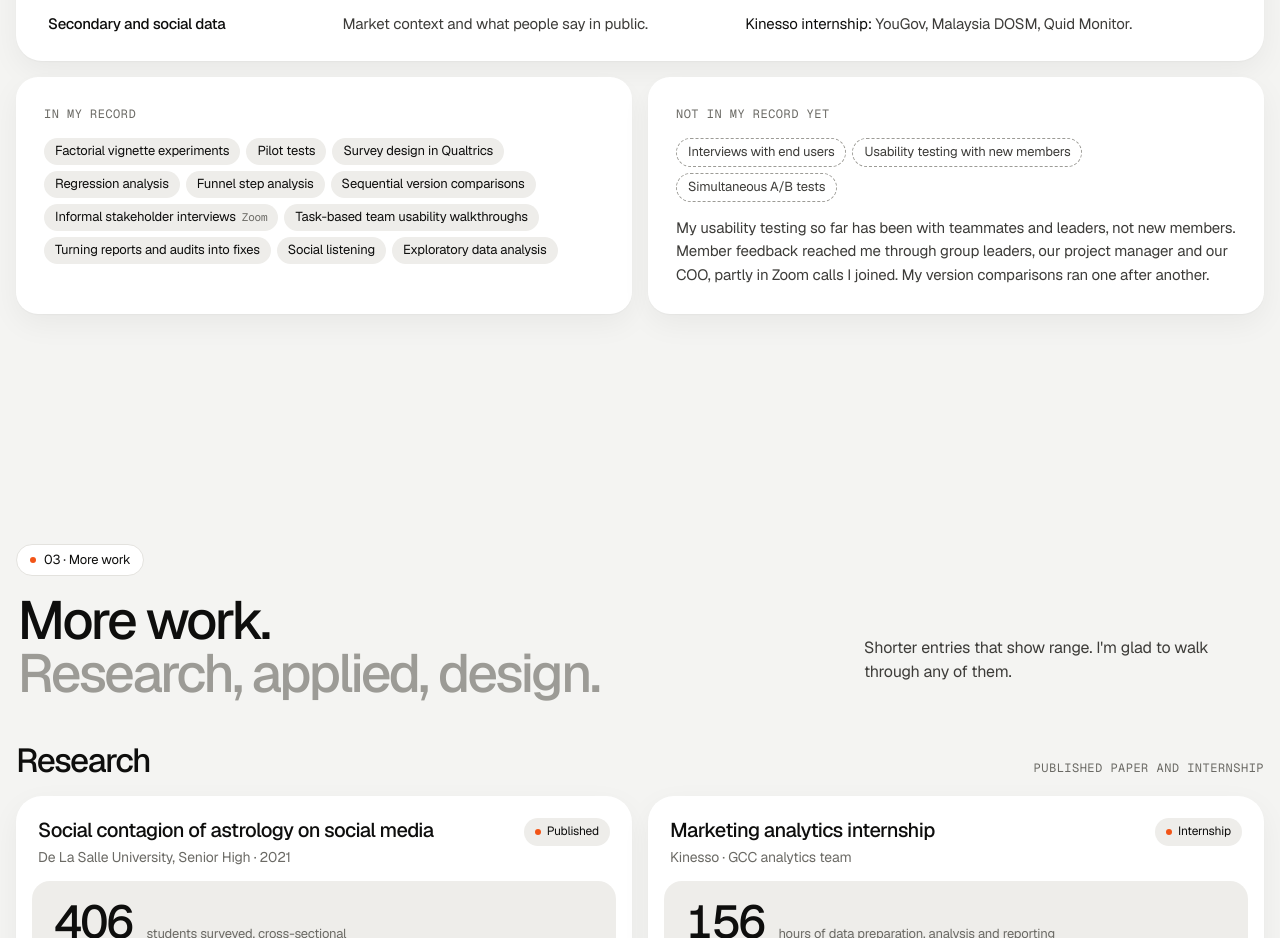
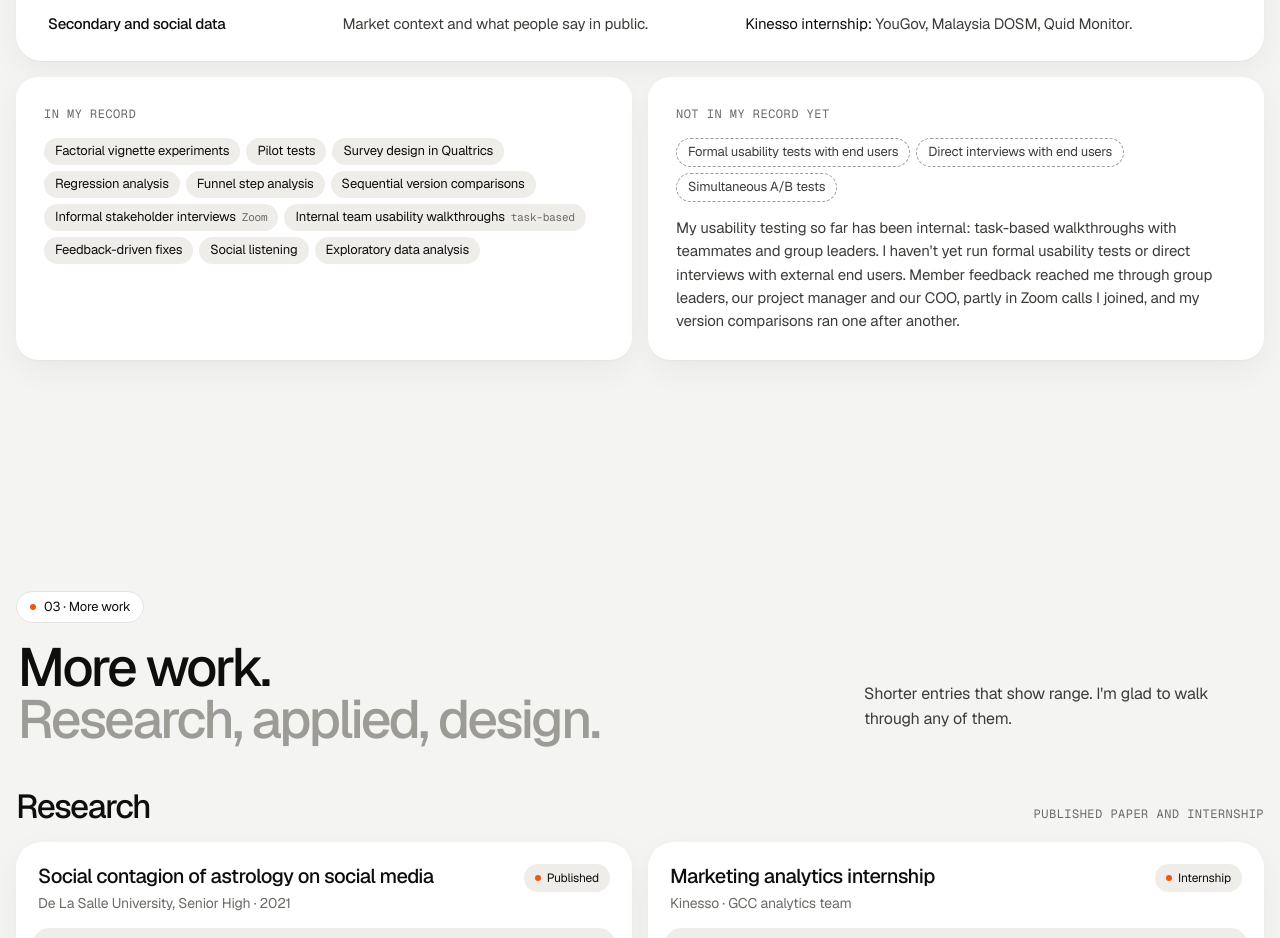
Before and after one commit to kristofferromulo/portfolio, a plain HTML site: page index.html in a window 1280 px wide. Shown: the part 3900-4838 px from the top of the page. Drawn offline with nearby package versions, Linux system fonts and the light colour scheme.

Commit message:
Add files via upload

```diff
--- a/index.html
+++ b/index.html
@@ -883,13 +883,13 @@ a.frame:focus-visible { outline: 2px solid var(--cue); outline-offset: 3px; }
       <div class="mcard" data-reveal style="--i:0">
         <span class="label">In my record</span>
         <div class="chips">
-          <span class="chip">Factorial vignette experiments</span><span class="chip">Pilot tests</span><span class="chip">Survey design in Qualtrics</span><span class="chip">Regression analysis</span><span class="chip">Funnel step analysis</span><span class="chip">Sequential version comparisons</span><span class="chip">Informal stakeholder interviews <i>Zoom</i></span><span class="chip">Task-based team usability walkthroughs</span><span class="chip">Turning reports and audits into fixes</span><span class="chip">Social listening</span><span class="chip">Exploratory data analysis</span>
+          <span class="chip">Factorial vignette experiments</span><span class="chip">Pilot tests</span><span class="chip">Survey design in Qualtrics</span><span class="chip">Regression analysis</span><span class="chip">Funnel step analysis</span><span class="chip">Sequential version comparisons</span><span class="chip">Informal stakeholder interviews <i>Zoom</i></span><span class="chip">Internal team usability walkthroughs <i>task-based</i></span><span class="chip">Feedback-driven fixes</span><span class="chip">Social listening</span><span class="chip">Exploratory data analysis</span>
         </div>
       </div>
       <div class="mcard" data-reveal style="--i:1">
         <span class="label">Not in my record yet</span>
-        <div class="chips"><span class="chip chip--open">Interviews with end users</span><span class="chip chip--open">Usability testing with new members</span><span class="chip chip--open">Simultaneous A/B tests</span></div>
-        <p class="small">My usability testing so far has been with teammates and leaders, not new members. Member feedback reached me through group leaders, our project manager and our COO, partly in Zoom calls I joined. My version comparisons ran one after another.</p>
+        <div class="chips"><span class="chip chip--open">Formal usability tests with end users</span><span class="chip chip--open">Direct interviews with end users</span><span class="chip chip--open">Simultaneous A/B tests</span></div>
+        <p class="small">My usability testing so far has been internal: task-based walkthroughs with teammates and group leaders. I haven't yet run formal usability tests or direct interviews with external end users. Member feedback reached me through group leaders, our project manager and our COO, partly in Zoom calls I joined, and my version comparisons ran one after another.</p>
       </div>
     </div>
   </section>
```
